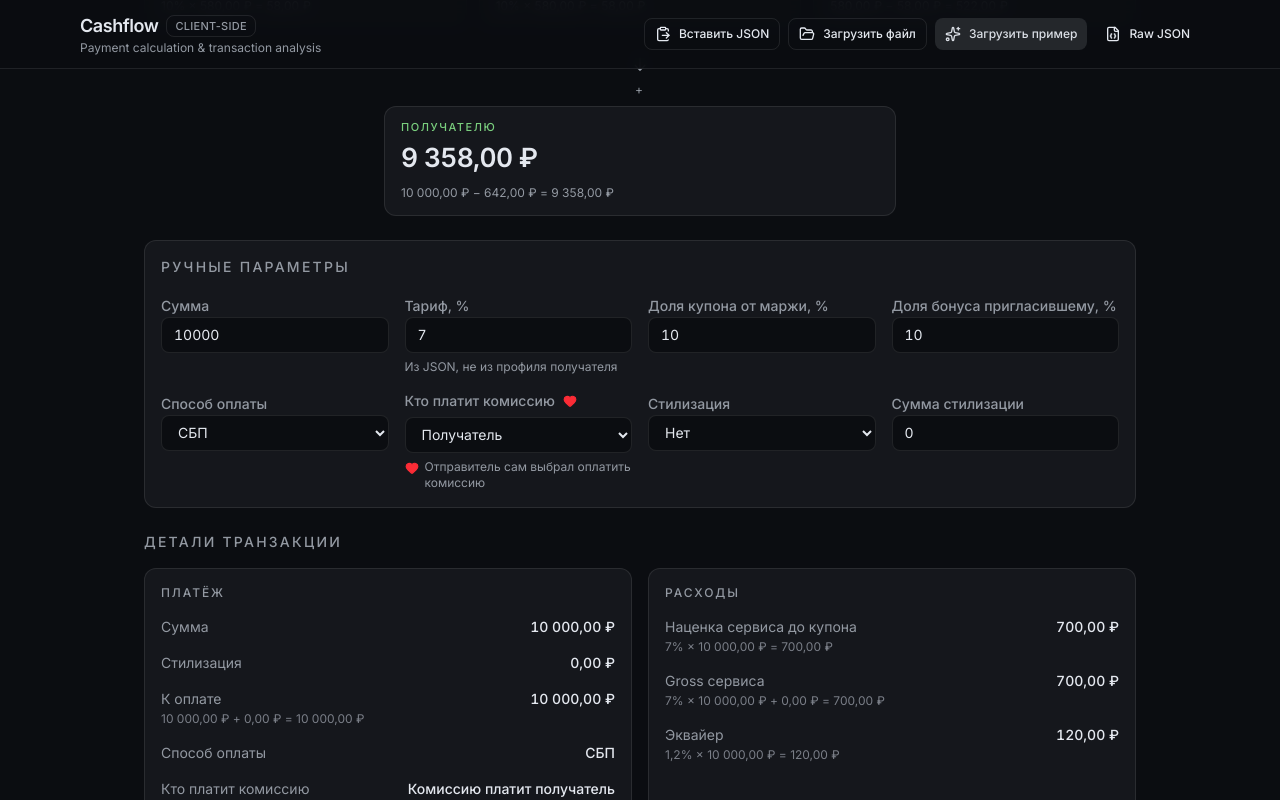
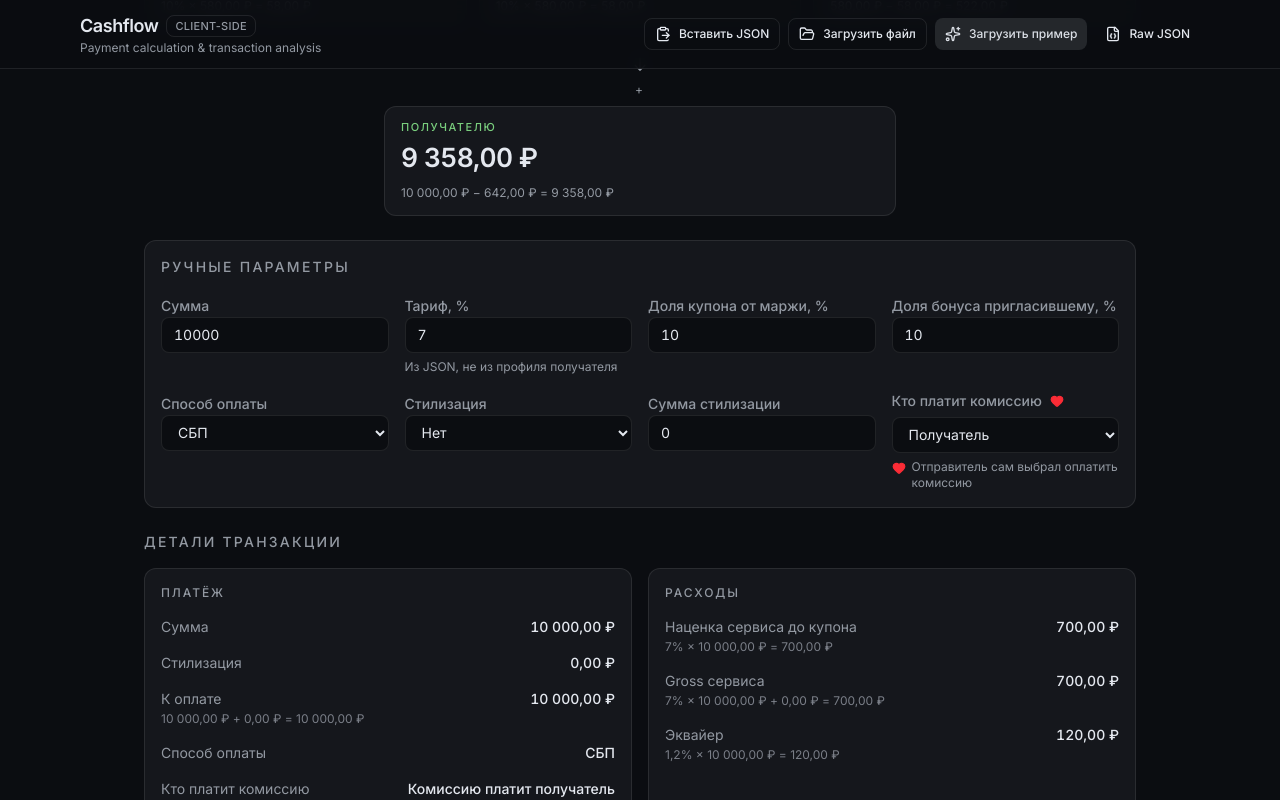
Before and after one commit to notgfx/Cashflow, a React (Vite) app: page / in a window 1280 px wide. Both pictures are taken after a click on the checkbox "Отправитель сам выбрал оплатить комиссию". Shown: the part 796-1596 px from the top of the page. Built offline with nearby package versions, Linux system fonts and the light colour scheme.

Commit message:
Form adaptation

```diff
--- a/src/components/details/TransactionDetails.tsx
+++ b/src/components/details/TransactionDetails.tsx
@@ -75,7 +75,7 @@ export function TransactionDetails({ analysis }: TransactionDetailsProps) {
           />
           <Row label="Кто платит комиссию" value={payerLabel(calculation.payer)} />
           <Row
-            label="commission_by_user"
+            label="Сам выбрал покрыть комиссию"
             value={
               <span className="inline-flex items-center justify-end gap-1.5">
                 <CommissionByUserHeart active={calculation.commissionByUser} />
--- a/src/components/manual/ManualInputs.tsx
+++ b/src/components/manual/ManualInputs.tsx
@@ -4,6 +4,7 @@ import { Input } from "@/components/ui/input";
 import { hasAcquirerRate } from "@/lib/fees";
 import { COMMISSION_BY_USER_LABEL, INVOICE_CBU_PROMO_HINT, PAYMENT_SYSTEM_LABELS } from "@/lib/labels";
 import { PAYMENT_SYSTEMS, type ManualInputs as ManualValues } from "@/types/payment";
+import { cn } from "@/lib/utils";
 
 type ManualInputsProps = {
   value: ManualValues;
@@ -107,6 +108,34 @@ export function ManualInputs({ value, tariffFromJson, onChange }: ManualInputsPr
             ) : null}
           </div>
           <div className="space-y-1.5">
+            <Label htmlFor="cf-style-mode">Стилизация</Label>
+            <select
+              id="cf-style-mode"
+              className={fieldClass}
+              value={value.stylingMode}
+              onChange={(event) =>
+                patch({ stylingMode: event.target.value as ManualValues["stylingMode"] })
+              }
+            >
+              <option value="off">Нет</option>
+              <option value="auto">Да</option>
+              <option value="custom">Своя сумма</option>
+            </select>
+          </div>
+          <div className="space-y-1.5">
+            <Label htmlFor="cf-style-amt">Сумма стилизации</Label>
+            <Input
+              id="cf-style-amt"
+              type="number"
+              min={0}
+              step="0.01"
+              className="tabular"
+              disabled={value.stylingMode !== "custom"}
+              value={value.stylingCustom}
+              onChange={(event) => patch({ stylingCustom: Number(event.target.value) })}
+            />
+          </div>
+          <div className="space-y-1.5">
             <div className="flex items-center gap-1.5">
               <Label htmlFor="cf-payer">Кто платит комиссию</Label>
               <CommissionByUserHeart
@@ -124,43 +153,27 @@ export function ManualInputs({ value, tariffFromJson, onChange }: ManualInputsPr
               <option value="recipient">Получатель</option>
               <option value="sender">Отправитель</option>
             </select>
-            {value.commissionByUser ? (
-              <p className="flex items-start gap-1.5 text-xs text-muted-foreground">
-                <CommissionByUserHeart active className="mt-0.5" />
-                <span>{COMMISSION_BY_USER_LABEL}</span>
+            <p
+              className={cn(
+                "flex items-start gap-1.5 text-xs text-muted-foreground",
+                !value.commissionByUser && "invisible",
+              )}
+              aria-hidden={!value.commissionByUser}
+            >
+              <CommissionByUserHeart active className="mt-0.5" />
+              <span>{COMMISSION_BY_USER_LABEL}</span>
+            </p>
+            {value.payer === "sender" ? (
+              <p
+                className={cn(
+                  "text-xs text-amber-600 dark:text-amber-400",
+                  !value.commissionByUser && "invisible",
+                )}
+                aria-hidden={!value.commissionByUser}
+              >
+                {INVOICE_CBU_PROMO_HINT}
               </p>
             ) : null}
-            {value.payer === "sender" && value.commissionByUser ? (
-              <p className="text-xs text-amber-600 dark:text-amber-400">{INVOICE_CBU_PROMO_HINT}</p>
-            ) : null}
-          </div>
-          <div className="space-y-1.5">
-            <Label htmlFor="cf-style-mode">Стилизация</Label>
-            <select
-              id="cf-style-mode"
-              className={fieldClass}
-              value={value.stylingMode}
-              onChange={(event) =>
-                patch({ stylingMode: event.target.value as ManualValues["stylingMode"] })
-              }
-            >
-              <option value="off">Нет</option>
-              <option value="auto">Авто</option>
-              <option value="custom">Своя сумма</option>
-            </select>
-          </div>
-          <div className="space-y-1.5">
-            <Label htmlFor="cf-style-amt">Сумма стилизации</Label>
-            <Input
-              id="cf-style-amt"
-              type="number"
-              min={0}
-              step="0.01"
-              className="tabular"
-              disabled={value.stylingMode !== "custom"}
-              value={value.stylingCustom}
-              onChange={(event) => patch({ stylingCustom: Number(event.target.value) })}
-            />
           </div>
         </div>
       </div>
--- a/src/lib/labels.ts
+++ b/src/lib/labels.ts
@@ -32,7 +32,7 @@ export const INVOICE_CBU_PROMO_HINT =
   "При invoice и commission_by_user бонусы и скидки за промо не применяются.";
 
 export function stylingModeLabel(mode: "off" | "auto" | "custom"): string {
-  if (mode === "auto") return "Авто";
+  if (mode === "auto") return "Да";
   if (mode === "custom") return "Своя сумма";
   return "Нет";
 }
```
